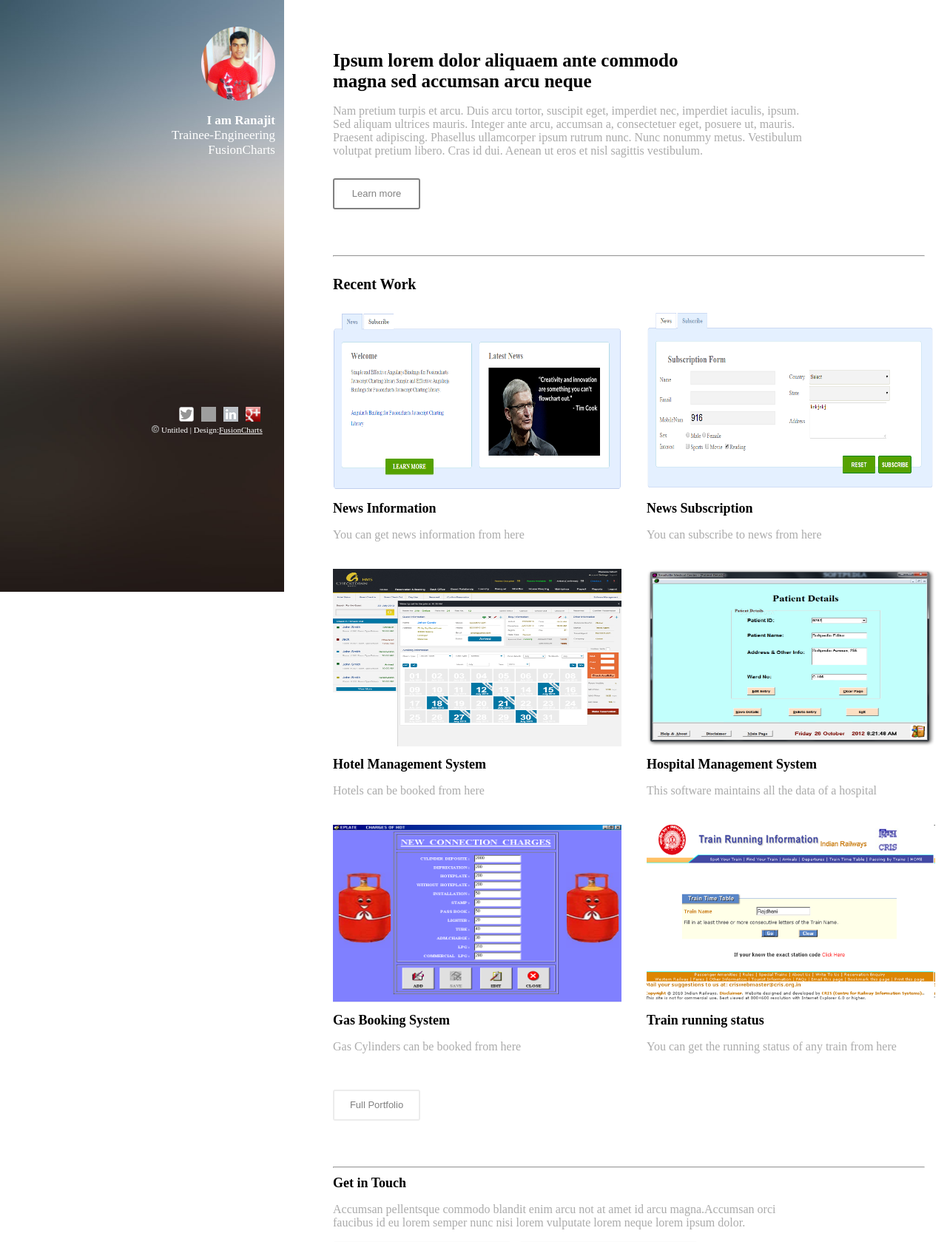
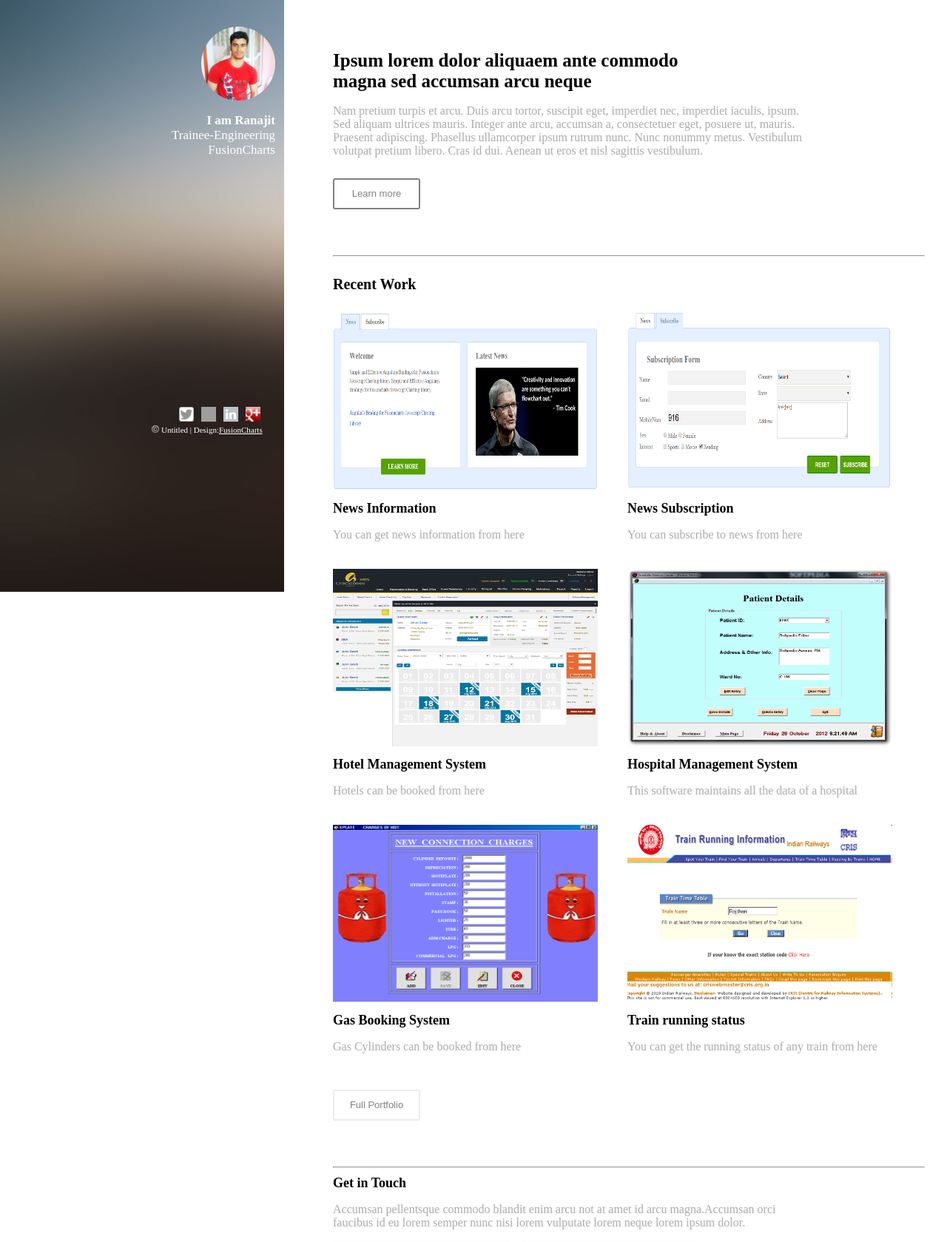
Before and after one commit to ranajitbanerjee/ranajitbanerjee.github.io, a PHP site: page /learning/Week1---Final-Project/portfolio.html in a window 1280 px wide; the page is wider, and only the part inside the window is pictured. Shown: the top 1679 px of that part at 74% size. Run offline with PHP 8.4, Linux system fonts and the light colour scheme; grey boxes are pictures that could not be loaded.

Commit message:
Update portfolio.css

```diff
--- a/learning/Week1---Final-Project/assets/css/portfolio.css
+++ b/learning/Week1---Final-Project/assets/css/portfolio.css
@@ -74,13 +74,13 @@ body {
 
 .project {
     float:left;
-    width:406px;
+    width:380px;
     margin-right:18px;
     margin-bottom:21px
 }
 
 .picture {
-    width:390px;
+    width:358px;
     height:240px;
     cursor:pointer;
 }
```
